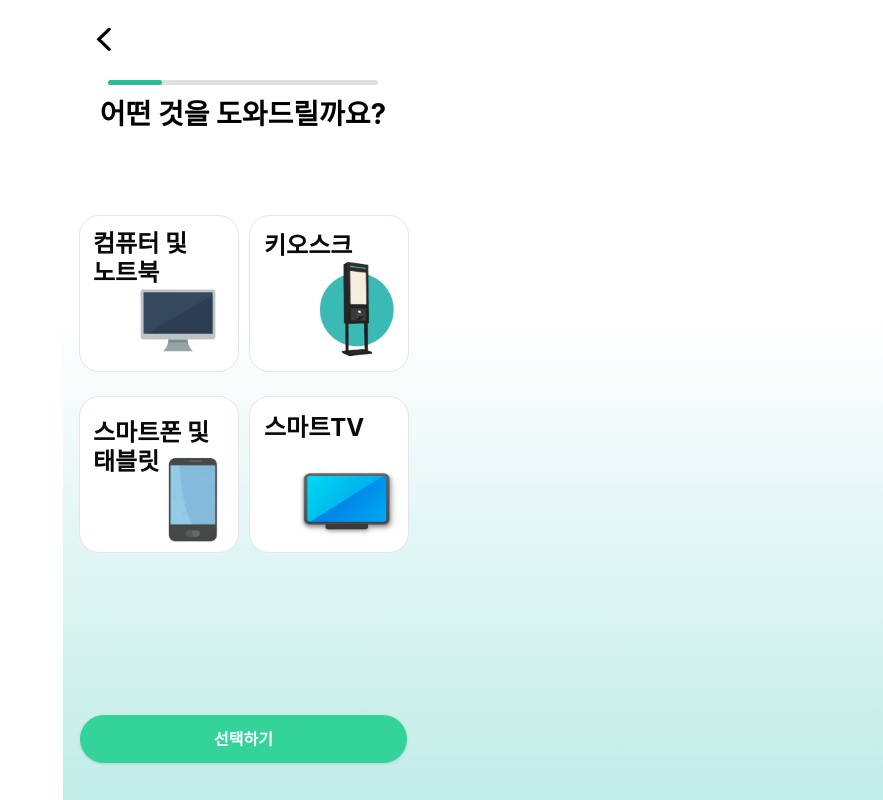
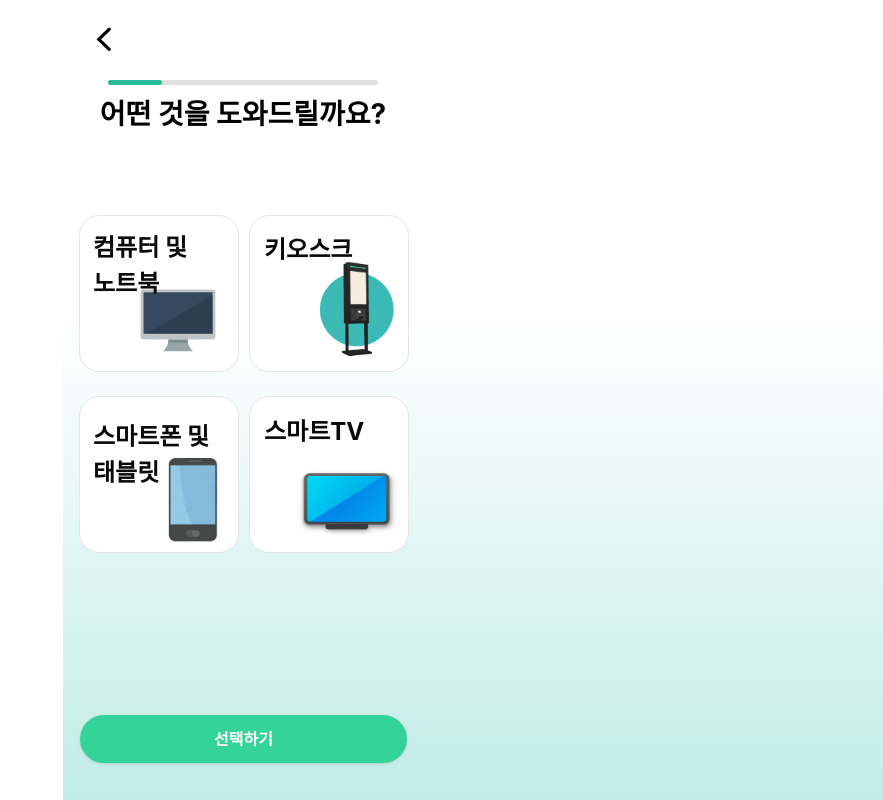
Before and after one commit to HakkertonDitto/frontend, a React (Create React App) app: page /asker/helpB in a window 1280 px wide. Shown: the top 800 px of the page, without its empty margins (397-1280 px from the left). Built offline with nearby package versions, Linux system fonts and the light colour scheme; a web font is replaced by a local one.

Commit message:
refactor:폰트 오류 해결22

```diff
--- a/src/components/Card.js
+++ b/src/components/Card.js
@@ -19,7 +19,7 @@ const Card=({Card11,Card12,Card21,Card22,Card31,Card32,Card41,Card42,Img1Class,I
        <div className="Smartphone w-[300px] h-[157px] left-[16px] top-[396px] absolute">
 
        <div className="Rectangle212 w-[160.06px] h-[157px] left-0 top-0 absolute bg-white rounded-[20px] border border-neutral-200" />
-       <div className=" w-[286px] h-[39px] left-[14px] top-[23px] absolute text-neutral-950 text-[25px] font-bold leading-3"style={{lineHeight: "1.2em", fontSize: "1.5em", wordBreak: "keep-all"}}>{Card31}<br />{Card32}</div>
+       <div className=" w-[286px] h-[39px] left-[14px] top-[23px] absolute text-neutral-950 text-[25px] font-bold leading-3"style={{lineHeight: "1.5em", fontSize: "1.5em", wordBreak: "keep-all"}}>{Card31}<br />{Card32}</div>
        <img className={Img3Class}
            src={Img3src}
            alt={Img3alt} />
@@ -33,14 +33,14 @@ const Card=({Card11,Card12,Card21,Card22,Card31,Card32,Card41,Card42,Img1Class,I
        <img className={Img1Class}
            src={Img1src}
            alt={Img1alt}  />
-       <div className=" w-[266.57px] h-9 left-[14px] top-[15px] absolute text-neutral-950 text-[25px] font-bold leading-3" style={{lineHeight: "1.2em", fontSize: "1.5em", wordBreak: "keep-all"}}>{Card11}<br />{Card12}</div>
+       <div className=" w-[266.57px] h-9 left-[14px] top-[15px] absolute text-neutral-950 text-[25px] font-bold leading-3" style={{lineHeight: "1.5em", fontSize: "1.5em", wordBreak: "keep-all"}}>{Card11}<br />{Card12}</div>
    </div>
 
 
    {/* 키오스크 */}
    <div className="Group94 w-[281.57px] h-[158.60px] left-[186px] top-[215px] absolute">
        <div className="Rectangle213 w-[160.06px] h-[157px] left-0 top-0 absolute bg-white rounded-[20px] border border-neutral-200" />
-       <div className=" w-[266.57px] h-9 left-[15px] top-[17px] absolute text-neutral-950 text-[25px] font-bold leading-3"style={{lineHeight: "1.2em", fontSize: "1.5em", wordBreak: "keep-all"}}>{Card21}<br />{Card22}</div>
+       <div className=" w-[266.57px] h-9 left-[15px] top-[17px] absolute text-neutral-950 text-[25px] font-bold leading-3"style={{lineHeight: "1.5em", fontSize: "1.5em", wordBreak: "keep-all"}}>{Card21}<br />{Card22}</div>
        <img className={Img2Class}
            src={Img2src}
            alt={Img2alt} />
@@ -49,7 +49,7 @@ const Card=({Card11,Card12,Card21,Card22,Card31,Card32,Card41,Card42,Img1Class,I
    {/* 스마트TV */}
    <div className="Tv w-[301px] h-[157px] left-[186px] top-[396px] absolute">
        <div className="Rectangle215 w-[160.06px] h-[157px] left-0 top-0 absolute bg-white rounded-[20px] border border-neutral-200" />
-       <div className="Tv w-[286px] h-[39px] left-[15px] top-[18px] absolute text-neutral-950 text-[25px] font-bold leading-3"style={{lineHeight: "1.2em", fontSize: "1.5em", wordBreak: "keep-all"}}>{Card41}<br />{Card42}</div>
+       <div className="Tv w-[286px] h-[39px] left-[15px] top-[18px] absolute text-neutral-950 text-[25px] font-bold leading-3"style={{lineHeight: "1.5em", fontSize: "1.5em", wordBreak: "keep-all"}}>{Card41}<br />{Card42}</div>
        <img className={Img4Class}
            src={Img4src}
            alt={Img4alt} />
```
